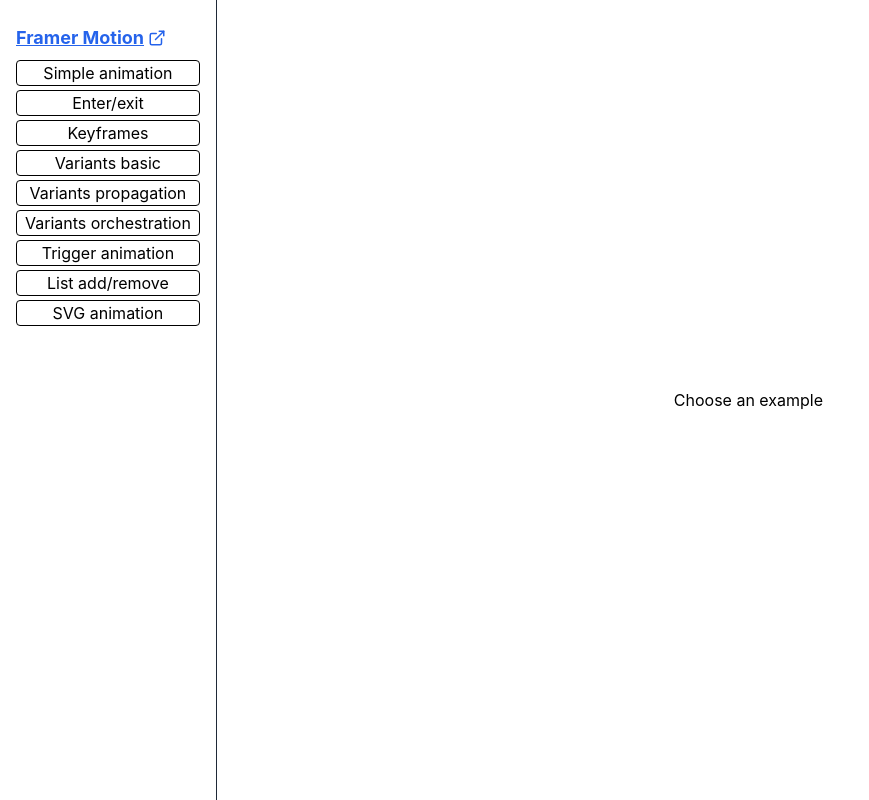
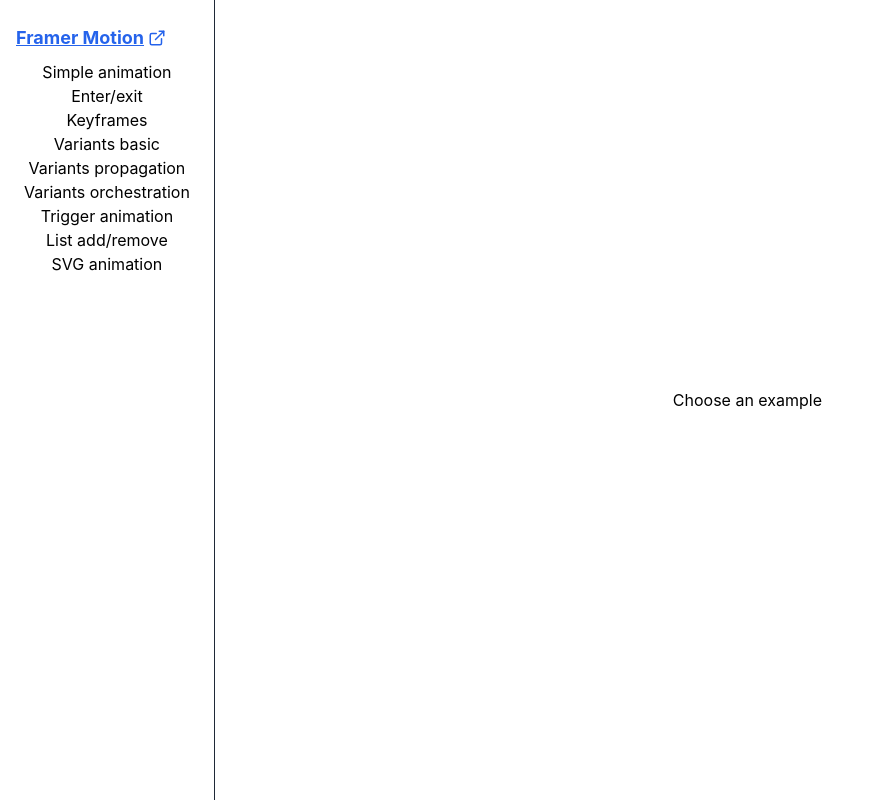
Before and after one commit to hwride/animation, a React (Vite) app: page / in a window 1280 px wide. Shown: the whole page, without its empty margins (0-869 px from the left). Built offline with nearby package versions, Linux system fonts and the light colour scheme; the HTML template or start-up script is replaced by a standard one.

Commit message:
Tidying.

```diff
--- a/src/components/menu/Menu.tsx
+++ b/src/components/menu/Menu.tsx
@@ -5,11 +5,9 @@ import { AnimatePresence, motion } from 'framer-motion'
 import { clsx } from '../../utils/clsx.ts'
 import { Link } from '../Link.tsx'
 import { ButtonHTMLAttributes, ReactNode } from 'react'
-import { Button } from '../Button.tsx'
 import { useBreakpoint } from '../../utils/useBreakpoint.ts'
 import { Menu as MenuIcon, X as CloseIcon } from 'react-feather'
 
-export const menuOpenDuration = 0.2
 export const menuCloseableBreakpoint = 'xs'
 export { MenuIcon }
 
@@ -67,7 +65,7 @@ export function DialogMenu({
                 initial={{ transform: 'translateX(-100%)' }}
                 animate={{ transform: 'translateX(0)' }}
                 exit={{ transform: 'translateX(-100%)' }}
-                transition={{ duration: menuOpenDuration }}
+                transition={{ duration: 0.2 }}
               >
                 <MenuContent
                   onMenuItemClick={onMenuItemClick}
@@ -142,15 +140,9 @@ function ListButton({
   ...rest
 }: ButtonHTMLAttributes<HTMLButtonElement> & { children: ReactNode }) {
   return (
-    <Button
-      className={clsx(
-        'mb-1 rounded border border-black hover:bg-gray-100',
-        className
-      )}
-      {...rest}
-    >
+    <button className={clsx('px-2 hover:bg-gray-100', className)} {...rest}>
       {children}
-    </Button>
+    </button>
   )
 }
 
--- a/src/components/menu/MenuButton.tsx
+++ b/src/components/menu/MenuButton.tsx
@@ -2,7 +2,6 @@ import { motion } from 'framer-motion'
 import { clsx } from 'clsx'
 import { DialogMenu, MenuIcon } from './Menu.tsx'
 import { useMenu } from './MenuContext.tsx'
-import { ConfigEntry } from '../../exampleConfig.ts'
 
 export function MenuButton() {
   const { menuVisible, setMenuVisible } = useMenu()
```
